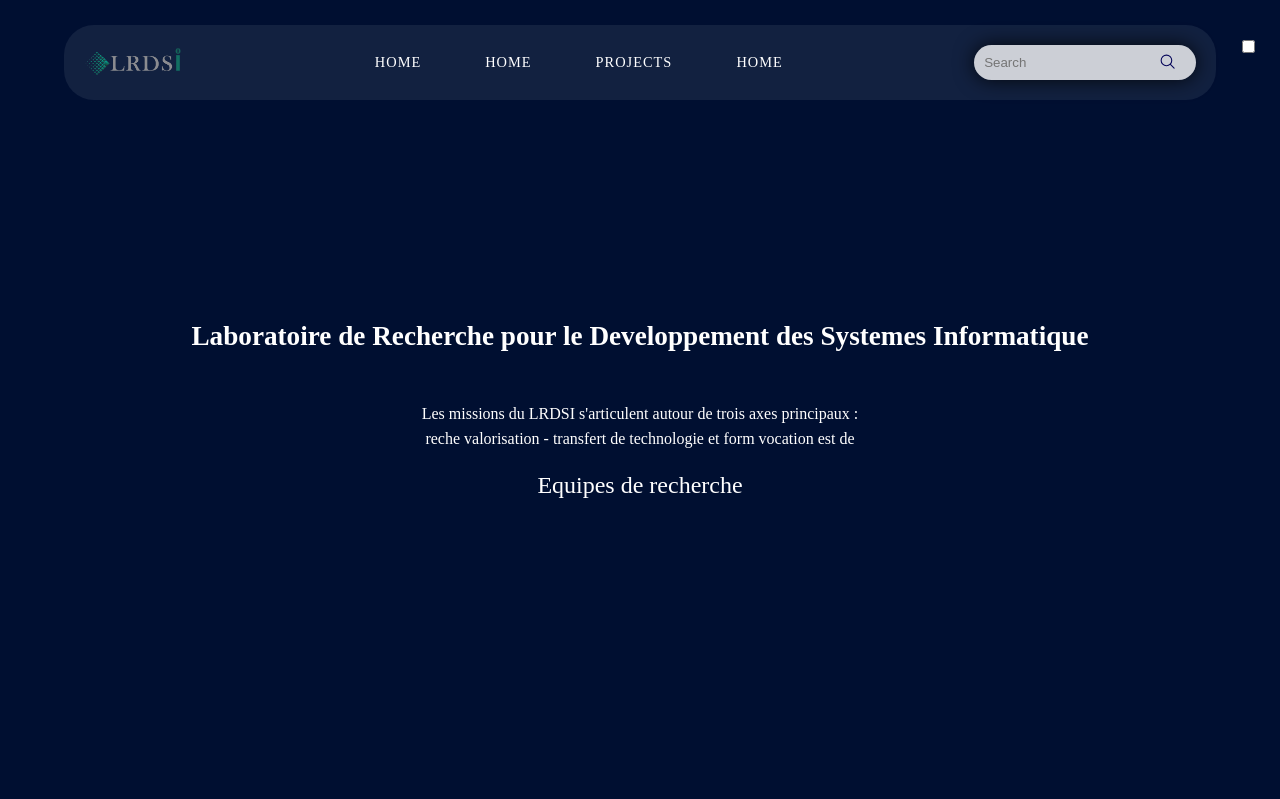
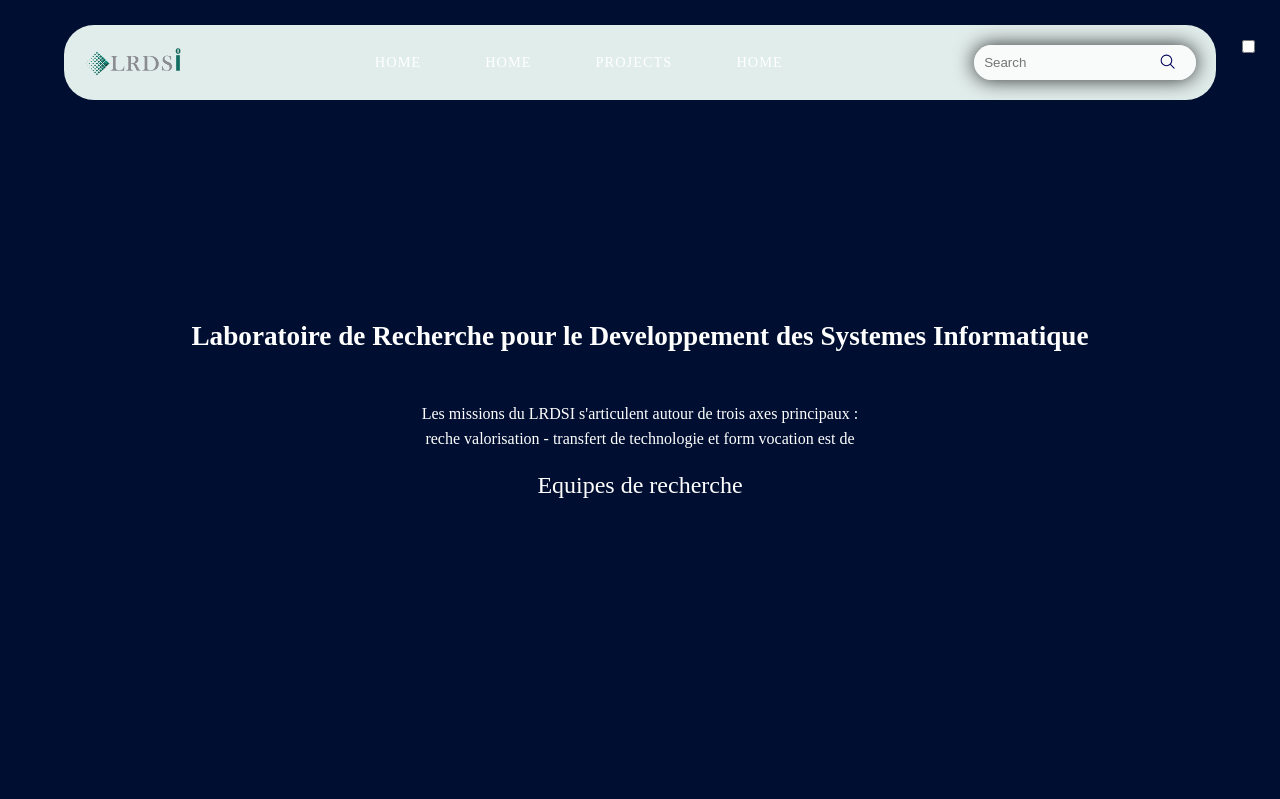
Before and after one commit to hancodx/LRDSI, a PHP site: page / in a window 1280 px wide. Shown: the top 799 px of the page. Run offline with PHP 8.4, Linux system fonts and the light colour scheme.

Commit message:
index color

```diff
--- a/css/index.css
+++ b/css/index.css
@@ -16,7 +16,7 @@ header {
     margin: 0 auto;
     width: 90%;
     height: auto;
-    background-color: rgba(240, 248, 255, 0.074);
+    background-color: #e1edeb;
     border-radius: 30px;
     margin-top: 25px;
 }
```
